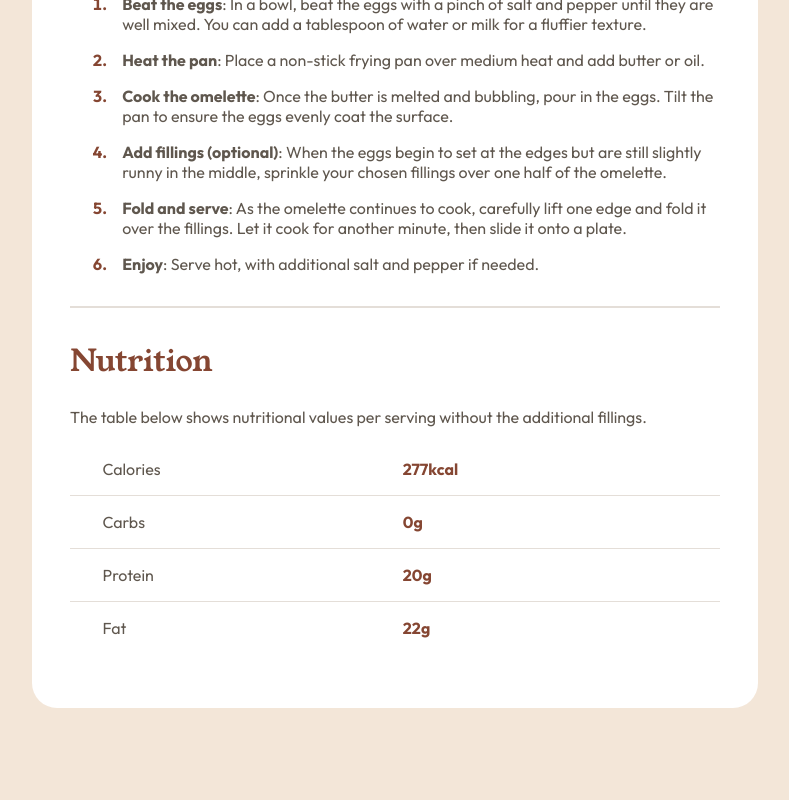
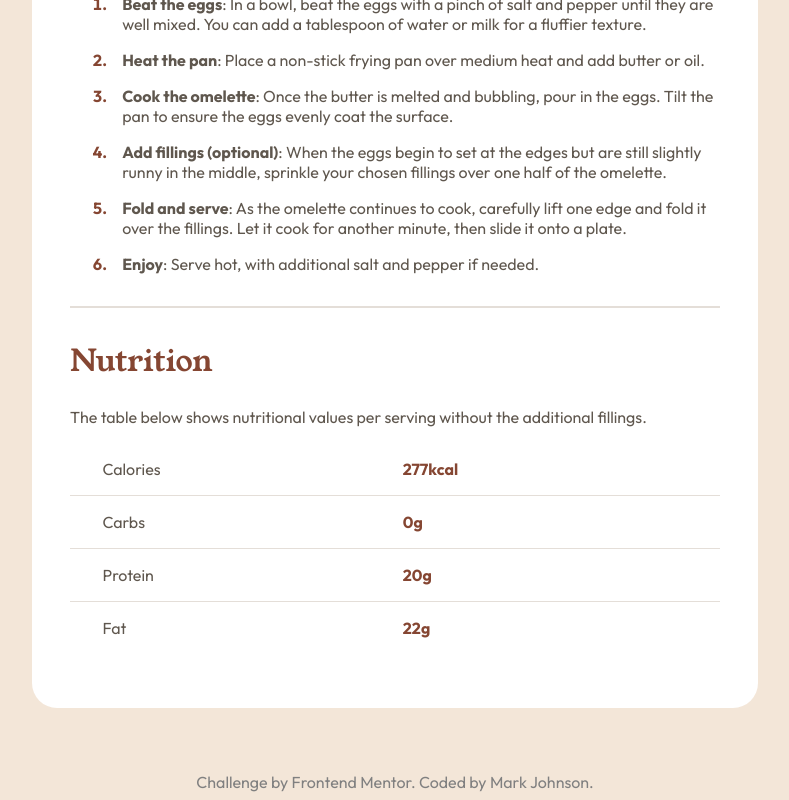
Before and after one commit to markcjohnson/RecipePage, a React (Vite) app: page / in a window 1280 px wide. Shown: the part 1150-1950 px from the top of the page, without its empty margins (245-1034 px from the left). Built offline with nearby package versions, Linux system fonts and the light colour scheme; the HTML template or start-up script is replaced by a standard one.

Commit message:
Added credits

```diff
--- a/src/App.css
+++ b/src/App.css
@@ -7,6 +7,7 @@ html, body, #root {
   justify-content: center;
   align-items: center;
   color: hsl(24, 5%, 18%);
+  flex-direction: column;
 }
 
 .recipeImage {
@@ -134,6 +135,11 @@ tr:last-child {
   font-weight: bold;
 }
 
+.author {
+  font-family: Outfit, serif;
+  color: gray;
+}
+
 @font-face {
   font-family: 'Young Serif';
   src: url('./assets/fonts/young-serif/YoungSerif-Regular.ttf');
--- a/src/App.tsx
+++ b/src/App.tsx
@@ -2,7 +2,14 @@ import "./App.css";
 import RecipeCard from "./components/recipeCard/recipeCard.tsx";
 
 function App() {
-  return <RecipeCard />;
+  return (
+    <>
+      <RecipeCard />
+      <span className="author">
+        Challenge by Frontend Mentor. Coded by Mark Johnson.
+      </span>
+    </>
+  );
 }
 
 export default App;
```
